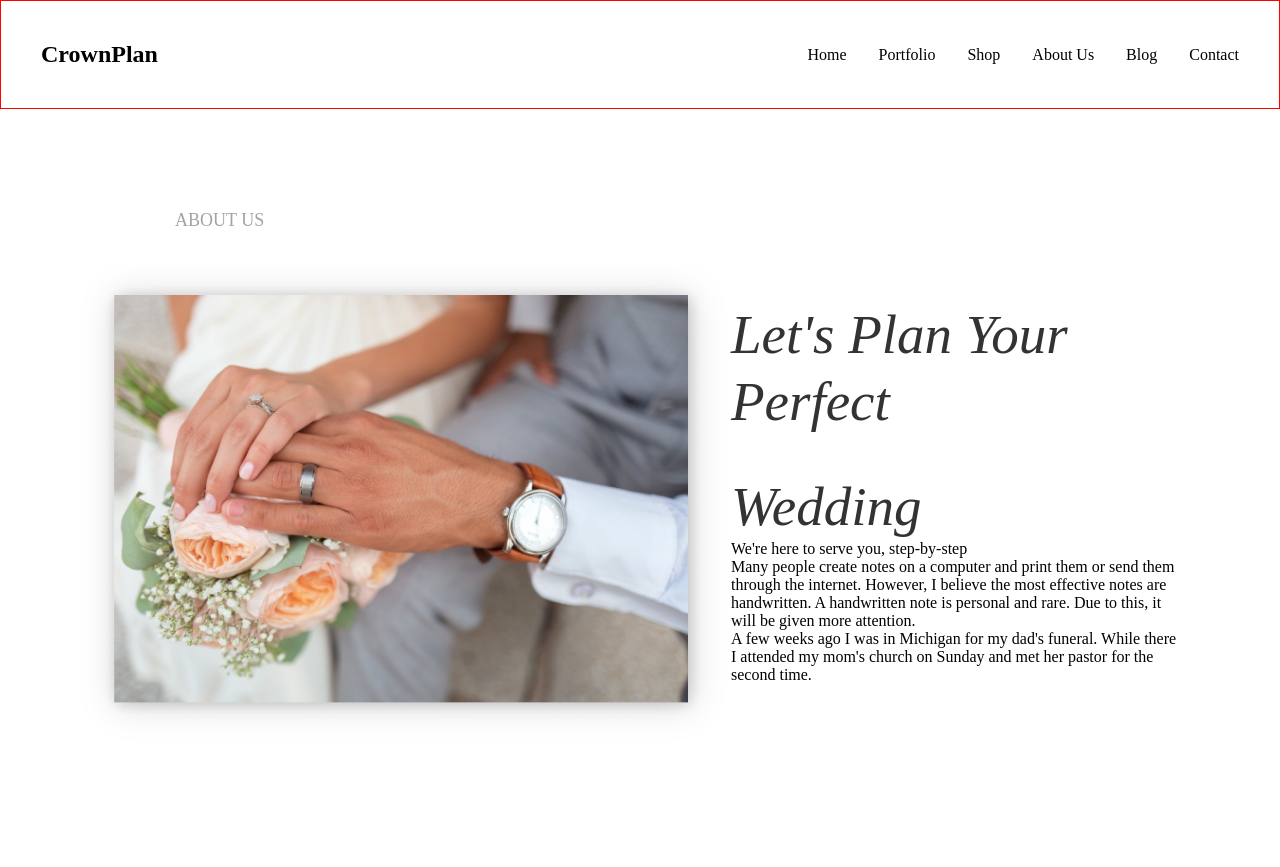
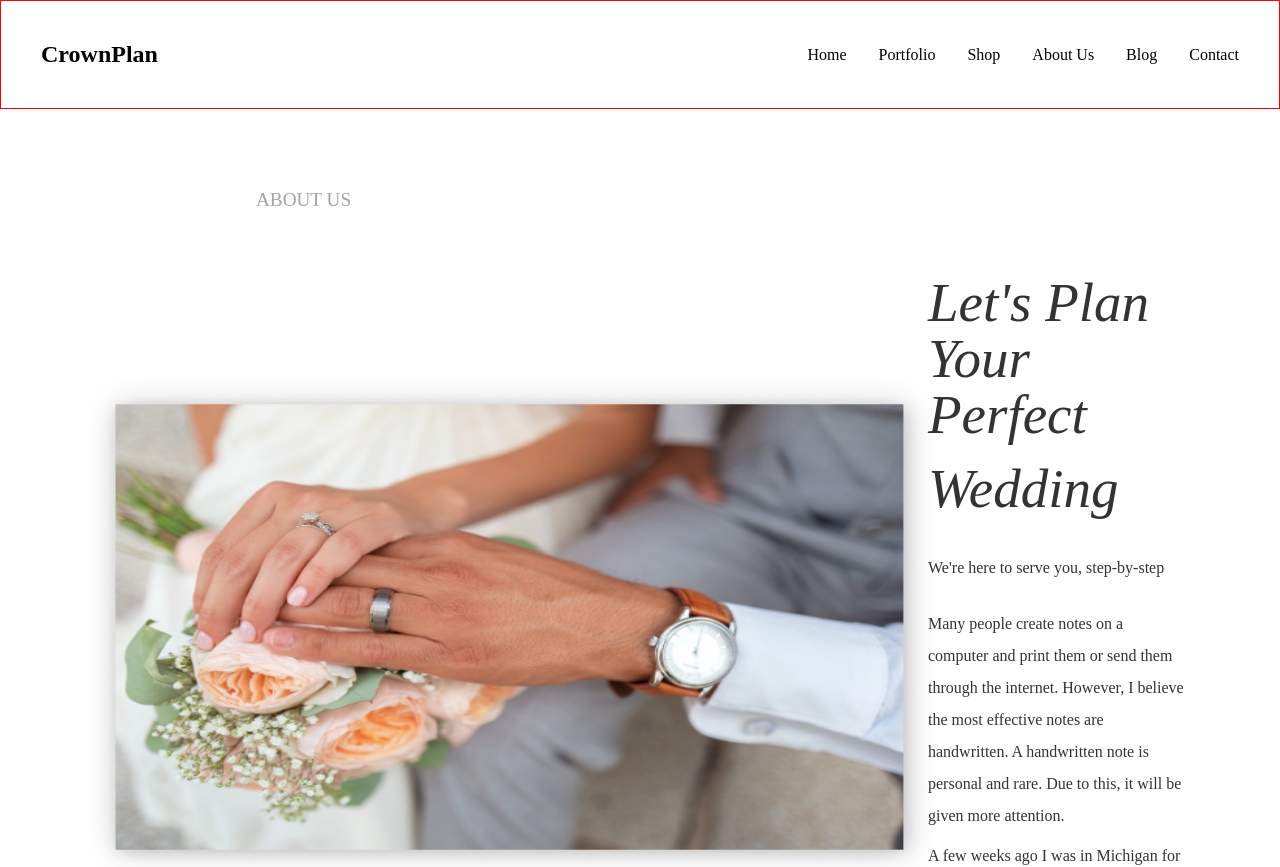
Before and after one commit to granth16/Wedding-planner, a React (Vite) app: page / in a window 1280 px wide. Shown: the top 867 px of the page. Before the commit the page ends 800 px from the top, so only its background shows below. Built offline with nearby package versions, Linux system fonts and the light colour scheme.

Commit message:
style: updated styles

```diff
--- a/src/styles/Aboutus.css
+++ b/src/styles/Aboutus.css
@@ -1,70 +1,76 @@
-.aboutus_body{
+.aboutus {
+  padding: 5rem 6rem;
+}
+
+.aboutus_body {
   display: flex;
+  align-items: center;
+  margin: 4rem 0;
+}
+.about_left {
+  width: 100%;
+  height: 100%;
+}
 
-
-}
-.about_left{
-    margin-right: 25px;
-}
-.aboutus{
-    padding: 50px 100px;
-}
-.aboutus > h3{
-    margin: 50px 75px;
-    font-family: 'Quicksand';
+.aboutus > h3 {
+  font-family: "Quicksand";
   font-style: normal;
   font-weight: 500;
-font-size: 18px;
+  margin-left: 10rem;
+  font-size: 1.2rem;
   line-height: 22px;
   /* identical to box height */
-
-display: flex;
-align-items: center;
-
-color: #A3A3A3;
+  color: #a3a3a3;
 }
 
-.about_right > h2{
+.about_right {
+  width: 100%;
+}
 
-    font-family: 'Cormorant Infant';
+.about_right > h2 {
+  font-family: "Cormorant Infant";
   font-style: italic;
   font-weight: 500;
   font-size: 55px;
-line-height: 67px;
-display: flex;
-align-items: center;
-margin-top: 20px;
+  line-height: 3.5rem;
 
   color: #333333;
-
-}
-.about_right > span{
-    font-family: 'Muli';
-    font-style: normal;
-    font-weight: 300;
-    font-size: 16px;
-    line-height: 32px;
-    /* or 200% */
-
-
-    color: #333333;
-
 }
 
-.about_left > img{
+.about_right_quotes {
+  color: #333333;
+  line-height: 1.4rem;
+  margin: 1.2rem 0;
+}
 
-width: 606px;
-height: 439px;
+.about_right_quotes > span {
+  line-height: 4rem;
+}
+
+.about_right_quotes p {
+  font-family: Mulish;
+  font-size: 1rem;
+  font-weight: 300;
+  line-height: 2rem;
+  letter-spacing: 0em;
+  text-align: left;
+  margin: 0.5rem 0;
+  width: 100%;
+  max-width: 31rem;
+}
+
+.about_left > img {
+  width: 52rem;
+  height: 30rem;
   filter: drop-shadow(2px 2px 17px rgba(0, 0, 0, 0.17));
-
 }
-.arrow{
+.arrow {
   display: flex;
 }
-.arrowright{
+.arrowright {
   margin-left: 50%;
   margin-right: 50%;
 }
-.arrowleft{
+.arrowleft {
   margin-left: 40%;
 }
```
Also changed, not shown: src/styles/header.css (+6 -10 lines). Lines whose indentation alone changed are shown as unchanged.
